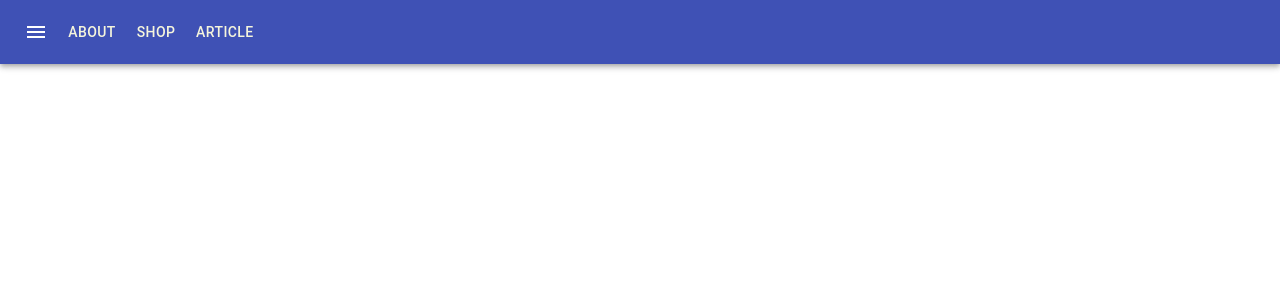
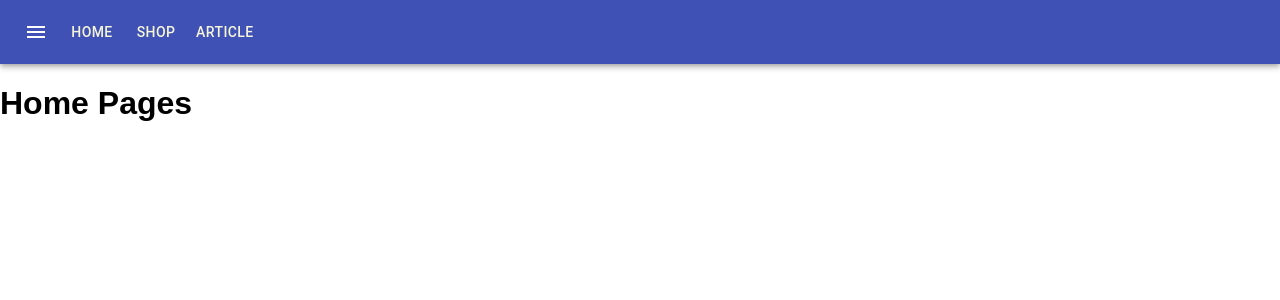
Before and after one commit to Sharifulz/ReactMaterialDesign, a React (Create React App) app: page / in a window 1280 px wide. Shown: the top 300 px of the page. Built offline with nearby package versions, Linux system fonts and the light colour scheme.

Commit message:
Menu option added with route different pages

```diff
--- a/src/App.js
+++ b/src/App.js
@@ -10,8 +10,8 @@ class App extends Component {
     return (
       <Router>
         <Switch>
-          <Route path="/" exact component={MyNavBar}></Route>
-          <Route path="/about" component={Home}></Route>
+          <Route path="/" exact component={Home}></Route>
+          <Route path="/home" component={Home}></Route>
           <Route path="/shop" component={Shop}></Route>
           <Route path="/article" component={Article}></Route>
         </Switch>
--- a/src/Component/article.jsx
+++ b/src/Component/article.jsx
@@ -1,6 +1,5 @@
 import React, { Component } from "react";
 import "./article.css";
-import { Link } from "react-router-dom";
 import MyNavBar from "./navbar/nav";
 
 class Article extends Component {
--- a/src/Component/navbar/nav.css
+++ b/src/Component/navbar/nav.css
@@ -3,4 +3,5 @@
   color: beige;
   text-align: center;
   text-decoration-style: none;
+  text-decoration: none;
 }
--- a/src/Component/navbar/nav.jsx
+++ b/src/Component/navbar/nav.jsx
@@ -15,8 +15,8 @@ class MyNavBar extends Component {
           <IconButton edge="start" color="inherit" aria-label="menu">
             <MenuIcon />
           </IconButton>
-          <Link to="/about" className="button-text">
-            <Button color="inherit">About</Button>
+          <Link to="/home" className="button-text">
+            <Button color="inherit">Home</Button>
           </Link>
           <Link to="/shop" className="button-text">
             <Button color="inherit">Shop</Button>
--- a/src/Component/pages/home.jsx
+++ b/src/Component/pages/home.jsx
@@ -1,5 +1,4 @@
 import React, { Component } from "react";
-import { Link } from "react-router-dom";
 import MyNavBar from "../navbar/nav";
 
 class Home extends Component {
--- a/src/Component/pages/shop.jsx
+++ b/src/Component/pages/shop.jsx
@@ -1,5 +1,4 @@
 import React, { Component } from "react";
-import { Link } from "react-router-dom";
 import MyNavBar from "../navbar/nav";
 
 class Shop extends Component {
```
